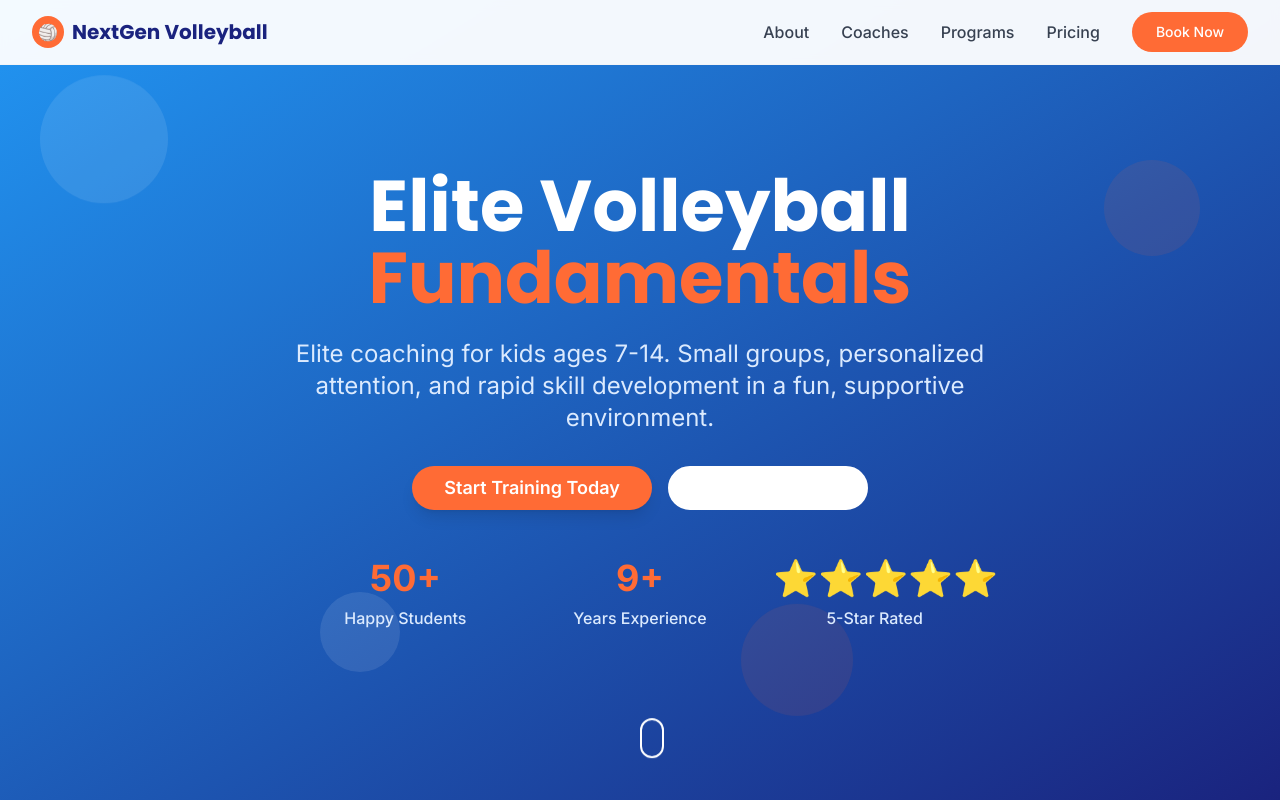
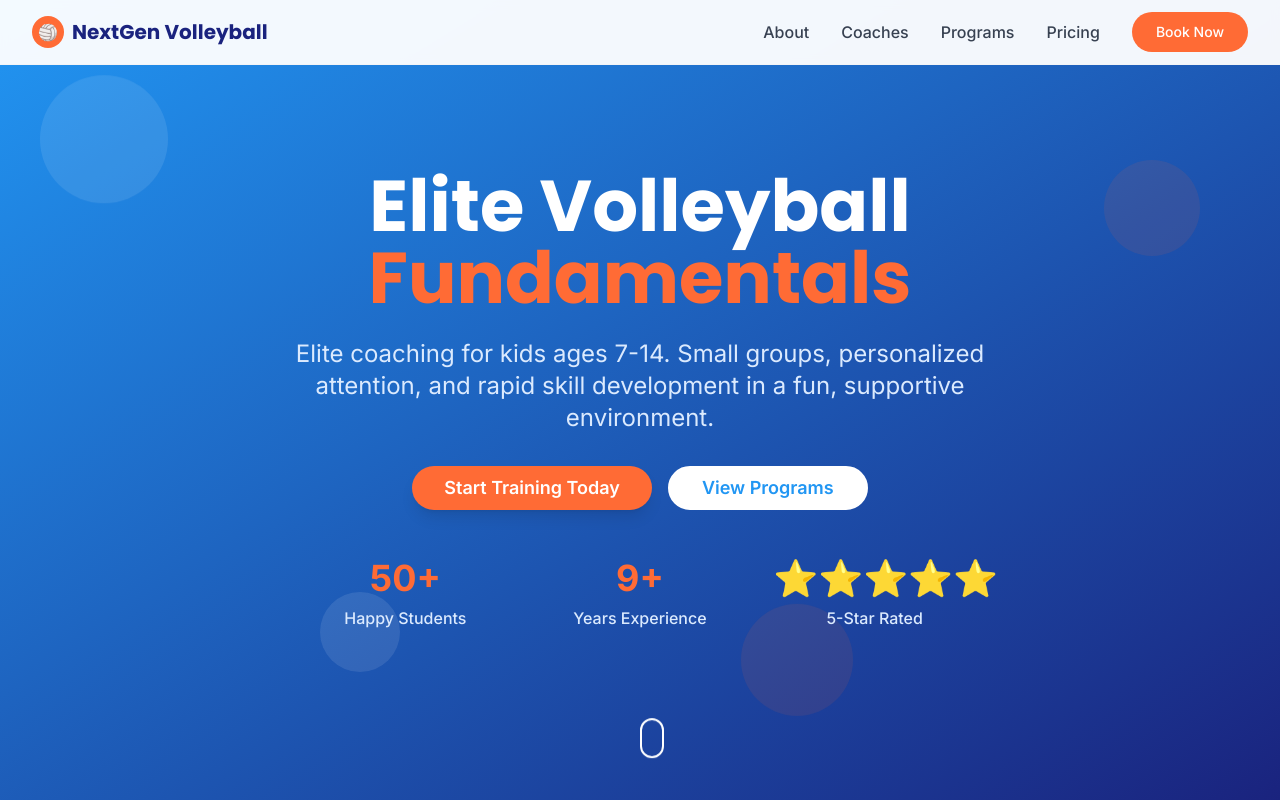
Before and after one commit to Atin1233/nextgen-volleyball-ace-up, a React (Vite) app: page / in a window 1280 px wide. Shown: the top 800 px of the page. Built offline with nearby package versions, Linux system fonts and the light colour scheme.

Commit message:
Fix: Improve "View Programs" button visibility
Change the text color of the "View Programs" button to blue to improve visibility on the home page.

```diff
--- a/src/components/HeroSection.tsx
+++ b/src/components/HeroSection.tsx
@@ -42,7 +42,7 @@ export const HeroSection = () => {
               onClick={() => scrollToSection('programs')}
               variant="outline"
               size="lg"
-              className="border-2 border-white text-white hover:bg-white hover:text-volleyball-navy px-8 py-4 text-lg font-semibold rounded-full transition-all duration-200"
+              className="border-2 border-white text-volleyball-blue hover:bg-white hover:text-volleyball-navy px-8 py-4 text-lg font-semibold rounded-full transition-all duration-200"
             >
               View Programs
             </Button>
```
